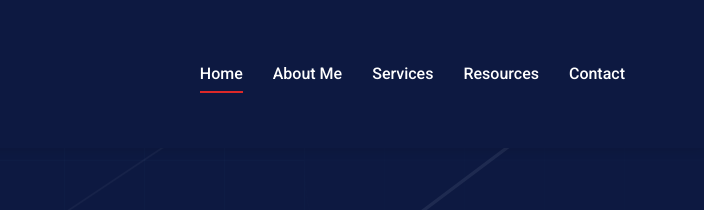
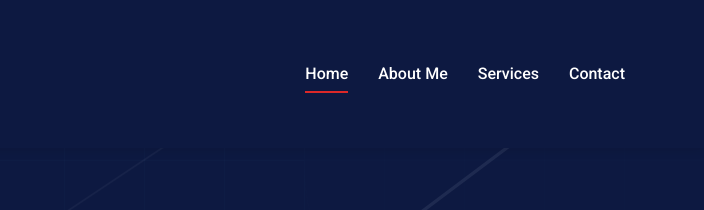
Before and after one commit to letstalksolutions/lts, a plain HTML site: page index.html in a window 1280 px wide. Shown: the top 210 px of the page, 576-1280 px from the left. Drawn offline with Linux system fonts and the light colour scheme.

Commit message:
hide resource.html

```diff
--- a/index.html
+++ b/index.html
@@ -21,7 +21,7 @@
                     <li class="active"><a href="index.html">Home</a></li>
                     <li><a href="about.html">About Me</a></li>
                     <li><a href="services.html">Services</a></li>
-                    <li><a href="resources.html">Resources</a></li>
+                    <!-- <li><a href="resources.html">Resources</a></li> -->
                     <li><a href="contact.html">Contact</a></li>
                 </ul>
                 <div class="mobile-menu-btn">
```
